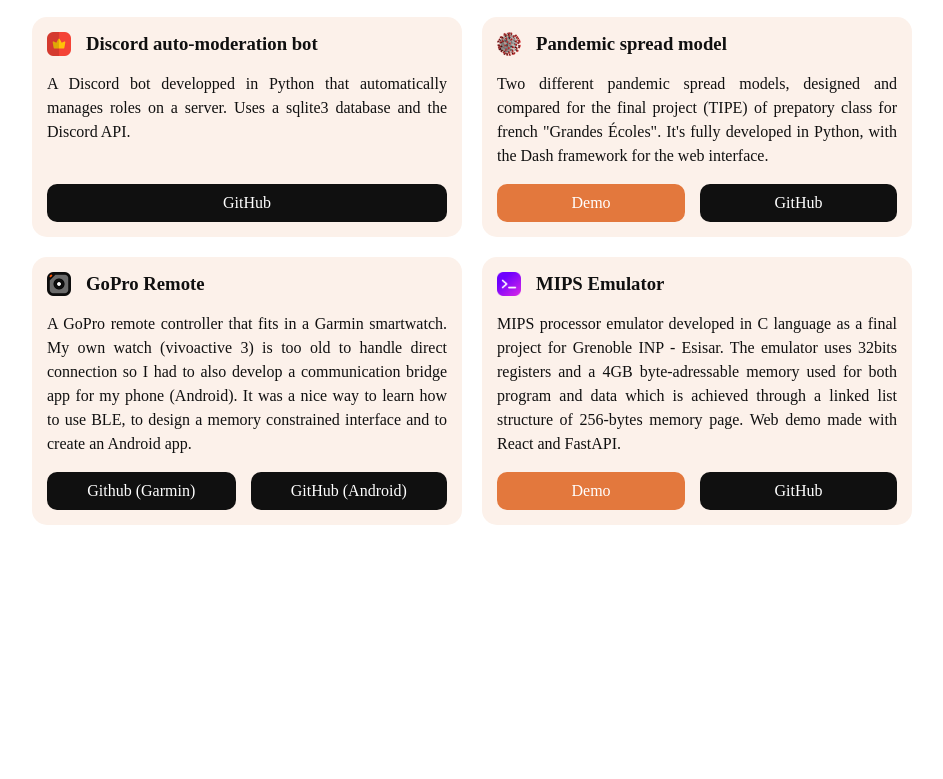
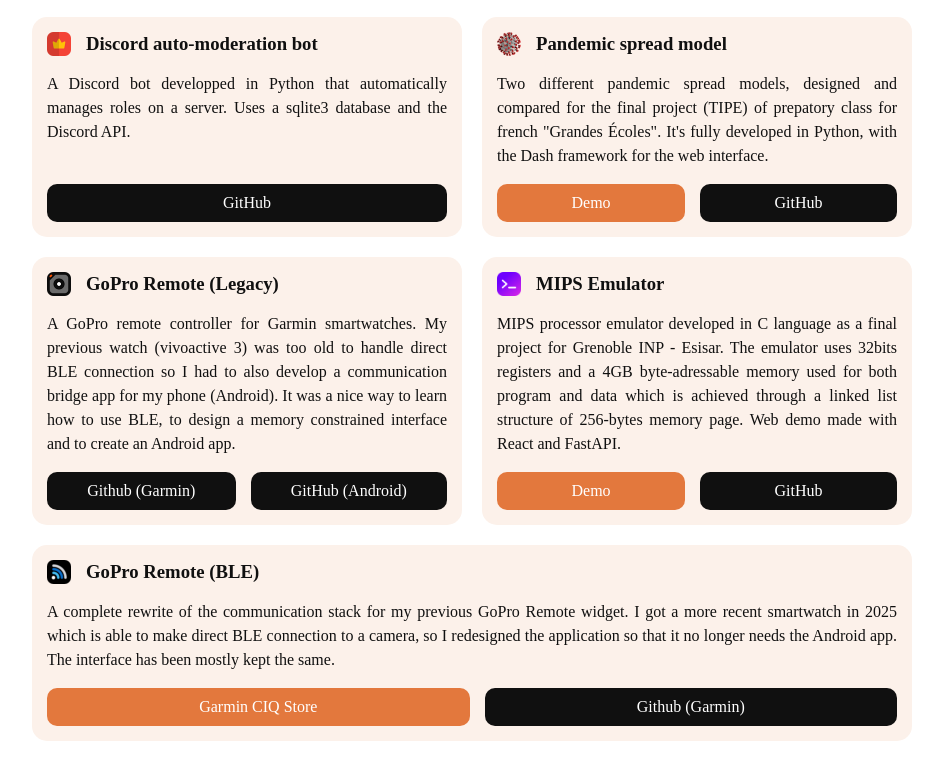
Before and after one commit to ad220/portfolio, a plain HTML site: page index.html in a window 1280 px wide. Shown: the part 1925-2704 px from the top of the page, without its empty margins (168-1111 px from the left). Before the commit the page ends 2490 px from the top, so only its background shows below. Drawn offline with Linux system fonts and the light colour scheme; a web font is replaced by a local one.

Commit message:
add gopro remote ble project

```diff
--- a/index.html
+++ b/index.html
@@ -198,11 +198,11 @@
                 <div class="project">
                     <div class="project-title">
                         <img src="img/gopro.png" alt="gopro icon" class="project-image">
-                        <h3>GoPro Remote</h3>
+                        <h3>GoPro Remote (Legacy)</h3>
                     </div>
-                    <p>A GoPro remote controller that fits in a Garmin smartwatch. My own watch (vivoactive 3) is too old to handle direct connection so I had to also develop a communication bridge app for my phone (Android). It was a nice way to learn how to use BLE, to design a memory constrained interface and to create an Android app.</p>
+                    <p>A GoPro remote controller for Garmin smartwatches. My previous watch (vivoactive 3) was too old to handle direct BLE connection so I had to also develop a communication bridge app for my phone (Android). It was a nice way to learn how to use BLE, to design a memory constrained interface and to create an Android app.</p>
                     <div class="project-links">
-                        <a class="project-github-link" href="https://github.com/ad220/gopro-remote-connectiq">Github (Garmin)</a>
+                        <a class="project-github-link" href="https://github.com/ad220/gopro-remote-connectiq/tree/legacy">Github (Garmin)</a>
                         <a class="project-github-link" href="https://github.com/ad220/gopro-remote-companion-android">GitHub (Android)</a>
                     </div>
                 </div>
@@ -217,6 +217,17 @@
                         <a class="project-github-link" href="https://github.com/ad220/mips-emulator">GitHub</a>
                     </div>
                 </div>
+                <div class="project">
+                    <div class="project-title">
+                        <img src="img/remote.png" alt="remote icon" class="project-image">
+                        <h3>GoPro Remote (BLE)</h3>
+                    </div>
+                    <p>A complete rewrite of the communication stack for my previous GoPro Remote widget. I got a more recent smartwatch in 2025 which is able to make direct BLE connection to a camera, so I redesigned the application so that it no longer needs the Android app. The interface has been mostly kept the same.</p>
+                    <div class="project-links">
+                        <a class="project-demo-link" href="https://apps.garmin.com/apps/f9e09224-1c60-4e94-a616-f9ef10932fdf">Garmin CIQ Store</a>
+                        <a class="project-github-link" href="https://github.com/ad220/gopro-remote-connectiq">Github (Garmin)</a>
+                    </div>
+                </div>
             </div>
         </div>
     </section>
```
Also changed, not shown: img/remote.png (added).
